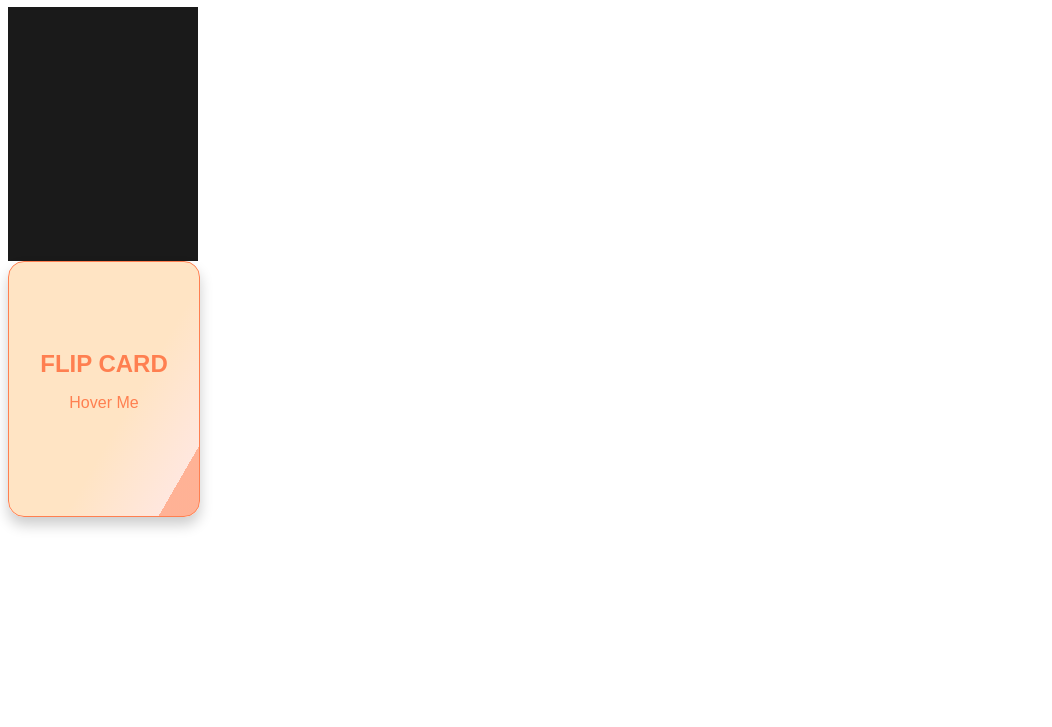
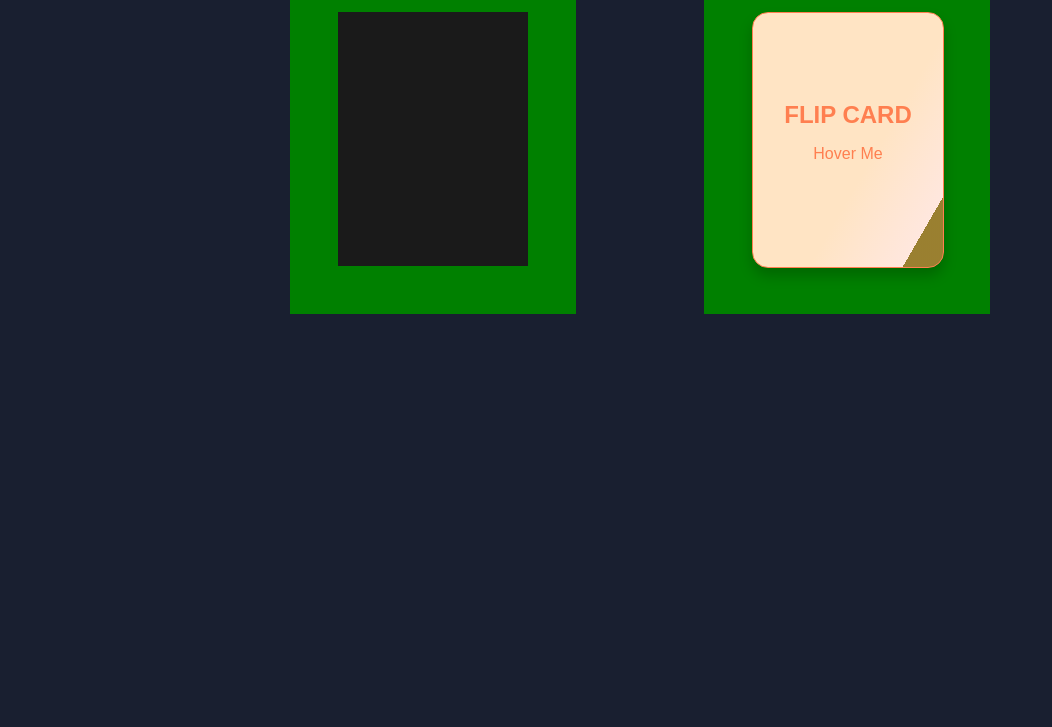
Before and after one commit to vichsort/Biblioteca-lit, a website built with Vite: page index.html in a window 1280 px wide. Shown: the part 73-800 px from the top of the page, without its empty margins (0-1052 px from the left). Built offline with nearby package versions, Linux system fonts and the light colour scheme.

Commit message:
better exports + beautify

```diff
--- a/components/cards/cardflip.js
+++ b/components/cards/cardflip.js
@@ -84,5 +84,3 @@ export class cardFlip extends LitElement {
         `
     }
 };
-
-window.customElements.define('card-flip', cardFlip);
--- a/components/cards/cardhover.js
+++ b/components/cards/cardhover.js
@@ -45,5 +45,3 @@ export class cardHover extends LitElement {
         `
     }
 };
-
-window.customElements.define('card-hover', cardHover);
--- /dev/null
+++ b/components/exports.js
@@ -0,0 +1,2 @@
+export { cardHover } from './cards/cardhover';
+export { cardFlip } from './cards/cardflip';
--- /dev/null
+++ b/define.js
@@ -0,0 +1,5 @@
+import { cardHover } from './components/cards/cardhover';
+window.customElements.define('card-hover', cardHover);
+
+import { cardFlip } from './components/cards/cardflip';
+window.customElements.define('card-flip', cardFlip);
--- a/index.html
+++ b/index.html
@@ -4,13 +4,20 @@
     <meta charset="UTF-8">
     <meta name="viewport" content="width=device-width, initial-scale=1.0">
     <link rel="stylesheet" href="main.css">
-    <script type="module" src="./components/cards/cardhover.js"></script>
-    <script type="module" src="./components/cards/cardflip.js"></script>
+    <script type="module" src="./define.js"></script>
     <title>Biblioteca de componentes</title>
 </head>
 <body>
     <h1>Usando o lit</h1>
-    <card-hover></card-hover>
-    <card-flip></card-flip>
+
+    <main>
+        <div class="component">
+            <card-hover></card-hover>
+        </div>
+        <div class="component">
+            <card-flip></card-flip>
+        </div>
+    </main>
+
 </body>
 </html>
--- a/main.css
+++ b/main.css
@@ -0,0 +1,20 @@
+* {
+    margin: 0;
+    text-decoration: none;
+}
+
+body {
+    background-color: #191f30;
+    color: white
+}
+
+main {
+    display: flex;
+    justify-content: center;
+    gap: 10%;
+}
+
+.component {
+    padding: 3rem;
+    background-color: green;
+}
```
